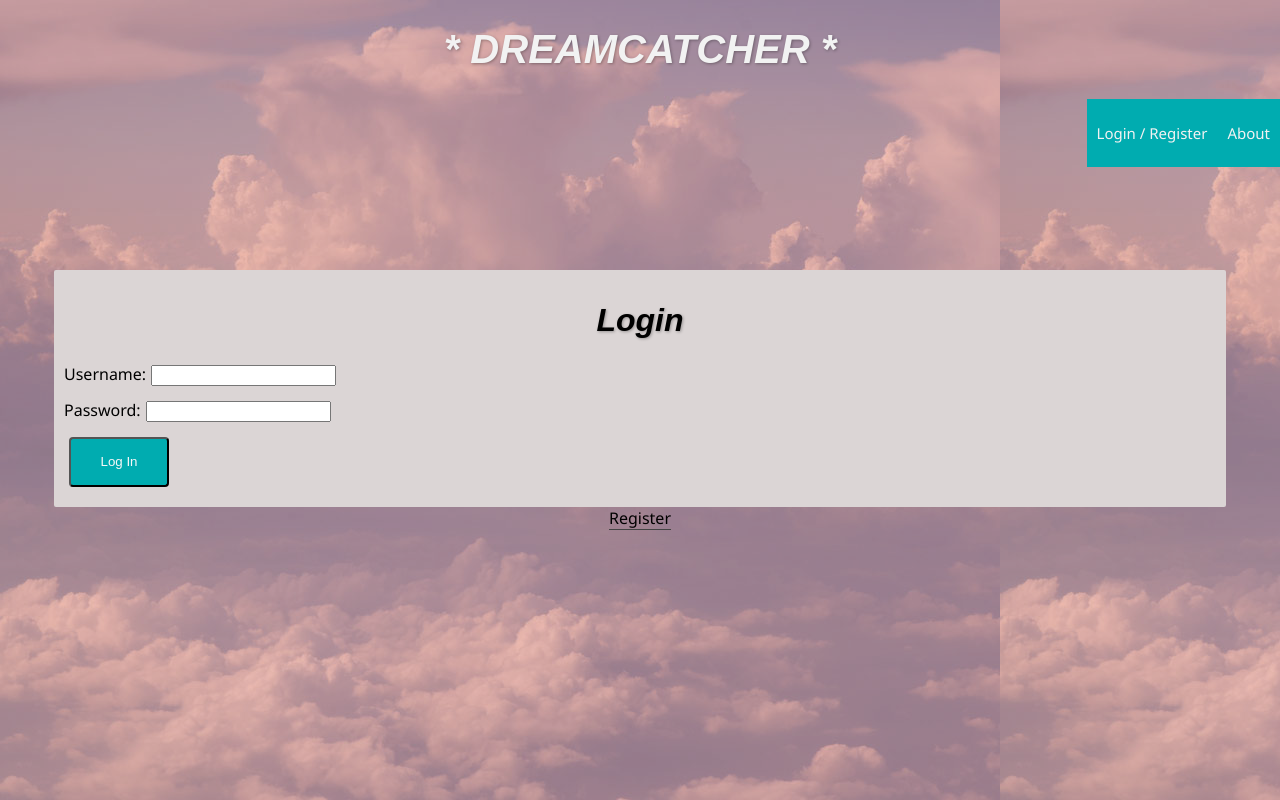
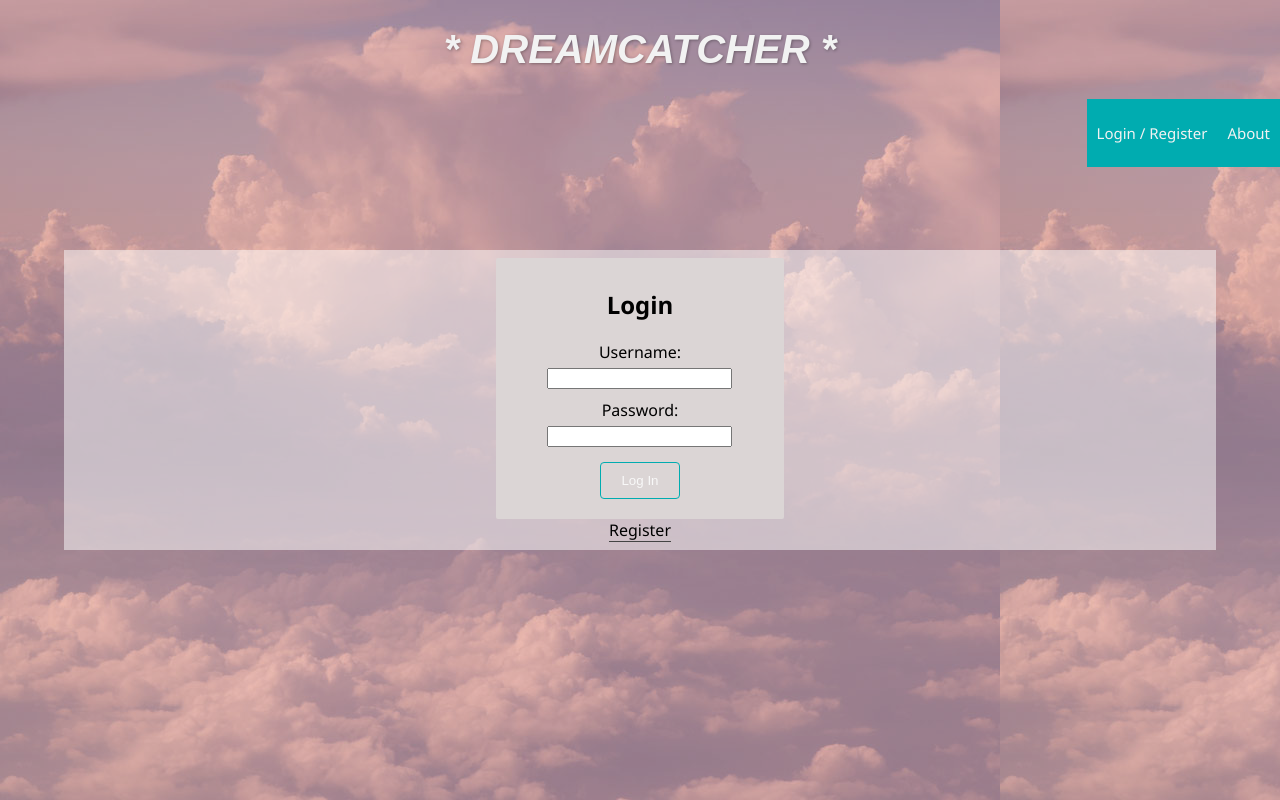
Before and after one commit to bennyrags/dreamcatcher, a React (Create React App) app: page /#/home in a window 1280 px wide. Built offline with nearby package versions, Linux system fonts and the light colour scheme; no server answers; a web font is replaced by a local one.

Commit message:
created simple container in app.js

```diff
--- a/src/components/App/App.css
+++ b/src/components/App/App.css
@@ -40,8 +40,22 @@ h1{
     font-family: 'Loved By The King', sans-serif;
     font-style: italic;
     text-align:center;
-text-shadow:1px 1px 3px rgba(1,1,1,.3)
+text-shadow:1px 1px 3px rgba(1,1,1,.3);
+color:white;
 }
+
+.container {
+    display: flex;
+    justify-content: center;
+    align-items: center;
+    width:90%;
+    background:rgba(255,255,255,.5);
+    margin:auto;
+    min-height:300px;
+    text-align:center;
+}
+
+
 
 .nav {
     top:0;
@@ -67,11 +81,11 @@ input {
 }
 
 .log-in, .log-out, .register {
-  background-color: #00acb0;
+border: 1px solid #00acb0;
   border-radius: 4px;
+  background:transparent;
   color: #f8f8f8;
-  min-height: 50px;
-  min-width: 100px;
+  padding:10px 20px;
   outline:0;
   cursor: pointer;
 }
--- a/src/components/App/App.js
+++ b/src/components/App/App.js
@@ -30,6 +30,9 @@ class App extends Component {
       <Router>
         <div>
           <Nav />
+
+        <div className='container'>
+
           <Switch>
             {/* Visiting localhost:3000 will redirect to localhost:3000/home */}
             <Redirect exact from="/" to="/home" />
@@ -59,6 +62,7 @@ class App extends Component {
             {/* If none of the other routes matched, we will show a 404. */}
             <Route render={() => <h1>404</h1>} />
           </Switch>
+          </div>
         </div>
       </Router>
   )}
--- a/src/components/LoginPage/LoginPage.js
+++ b/src/components/LoginPage/LoginPage.js
@@ -41,7 +41,7 @@ class LoginPage extends Component {
           </h2>
         )}
         <form onSubmit={this.login}>
-          <h1>Login</h1>
+          <h2>Login</h2>
           <div>
             <label htmlFor="username">
               Username:
--- a/src/components/UserPage/UserPage.js
+++ b/src/components/UserPage/UserPage.js
@@ -8,7 +8,7 @@ import LogOutButton from '../LogOutButton/LogOutButton';
 const UserPage = (props) => (
   <div>
     <h1 id="welcome">
-      Welcome, { props.user.username }!
+      welcome back, { props.user.first_name }
     </h1>
     <p>Your ID is: {props.user.id}</p>
     <LogOutButton className="log-in" />
```
